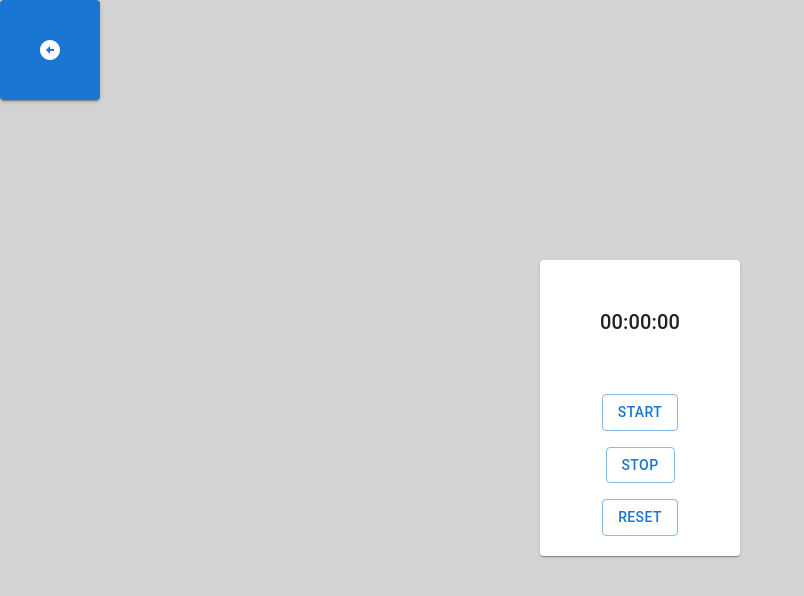
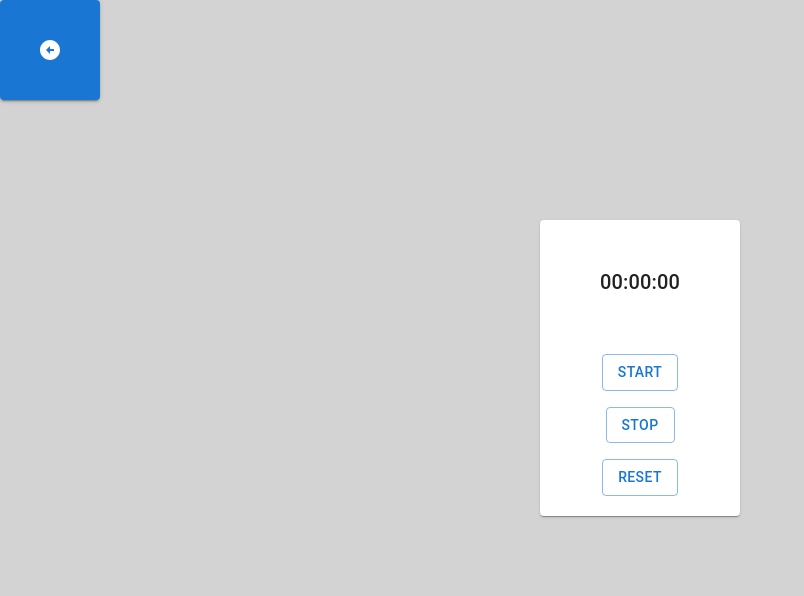
Before and after one commit to Mniszku/AppGym, a React (Create React App) app: page /Timer in a window 1280 px wide. Shown: the top 596 px of the page, without its empty margins (0-804 px from the left). Built offline with nearby package versions, Linux system fonts and the light colour scheme.

Commit message:
change MarginTop

```diff
--- a/src/Timer/Timer.jsx
+++ b/src/Timer/Timer.jsx
@@ -31,7 +31,7 @@ const Timer = () => {
       <Grid display="flex" justify="center" container spacing={2}>
          <Grid item xs={5}></Grid>
          <Grid item xs={2}>
-      <Card display="flex" sx={{ width: '100%', marginTop: '80%', maxWidth: 345 }}>
+      <Card display="flex" sx={{ width: '100%', marginTop: '60%', maxWidth: 345 }}>
       <Grid sx={{ marginTop: '15%'}} container direction="column" alignItems="center" justifyContent="center" spacing={2}>
         <Grid item xs={12}>
 
```
